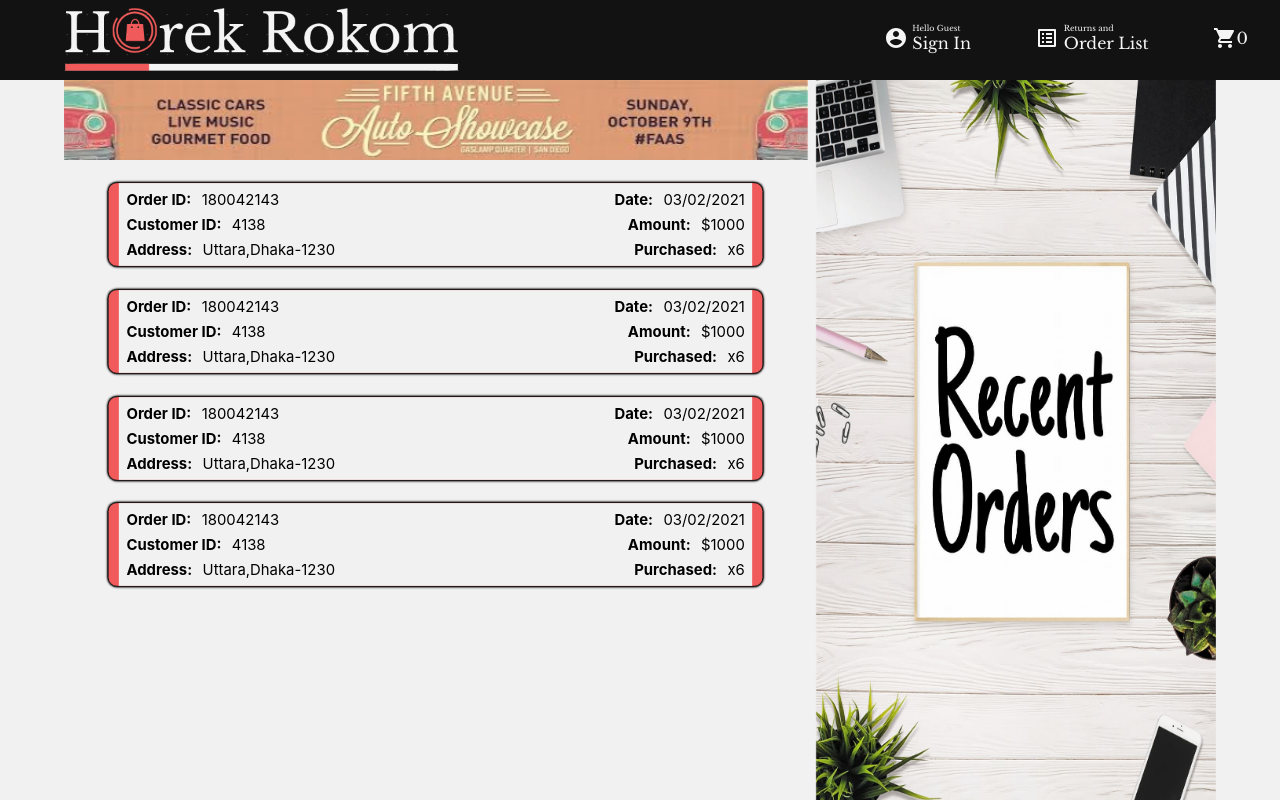
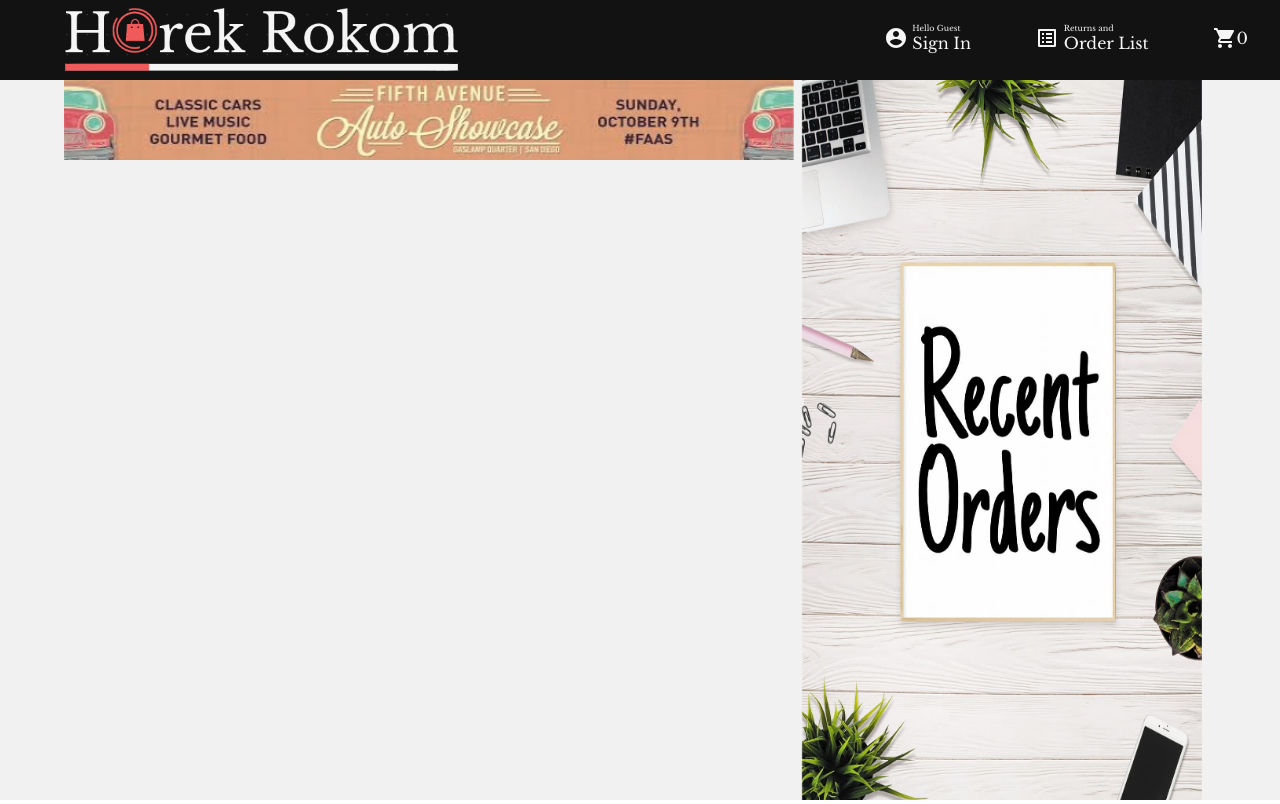
Before and after one commit to Ibtid/Horek-Rokom, a React (Create React App) app: page /orders in a window 1280 px wide. Built offline with nearby package versions, Linux system fonts and the light colour scheme.

Commit message:
order page primary

```diff
--- a/src/Pages/CheckoutPage/CheckoutPage.js
+++ b/src/Pages/CheckoutPage/CheckoutPage.js
@@ -35,7 +35,7 @@ const CheckoutPage = () => {
           orderid: orderid,
           productId: cart.id,
           image: cart.image,
-          description: cart.description,
+          name: cart.name,
           price: cart.price,
         },
       });
--- a/src/Pages/OrderPage/OrderPage.css
+++ b/src/Pages/OrderPage/OrderPage.css
@@ -29,6 +29,7 @@
   min-height: 90vh;
   background-color: #f1f1f1;
   margin-right: 0.5rem;
+  max-width: 57vw;
 }
 
 .orderPage__ad {
--- /dev/null
+++ b/src/UserComponent/Orders/OrderDetails/OrderDetails.css
@@ -0,0 +1,15 @@
+.orderDetails {
+  background-color: #f1f1f1;
+  height: auto;
+  transition: height 0.3s ease-out;
+  border-radius: 0px 0px 10px 10px;
+}
+
+.NO_DETAILS {
+  display: none;
+}
+
+.orderDetails__products {
+  display: flex;
+  flex-direction: row;
+}
--- /dev/null
+++ b/src/UserComponent/Orders/OrderDetails/OrderDetails.js
@@ -0,0 +1,28 @@
+import React from 'react';
+import { useStateValue } from '../../../StateProvider/StateProvider';
+import './OrderDetails.css';
+import OrderProducts from './OrderProducts';
+
+const OrderDetails = (props) => {
+  const [state, dispatch] = useStateValue();
+  const orderProducts = state.orderDetails.filter(
+    (orderDetails) => orderDetails.orderid === props.orderID
+  );
+  console.log(orderProducts);
+  return (
+    <div className={props.productsDisplay}>
+      <div className='orderDetails__products'>
+        {orderProducts.map((productsInfo) => (
+          <OrderProducts
+            productId={productsInfo.productId}
+            image={productsInfo.image}
+            name={productsInfo.name}
+            price={productsInfo.price}
+          />
+        ))}
+      </div>
+    </div>
+  );
+};
+
+export default OrderDetails;
--- /dev/null
+++ b/src/UserComponent/Orders/OrderDetails/OrderProducts.css
@@ -0,0 +1,12 @@
+.orderproduct__card {
+  background-color: #f5f5f5;
+  width: 12rem;
+  box-shadow: 0px 0px 2px 0.8px #121212;
+  padding: 0rem;
+  margin: 0.8rem 0.5rem;
+  border-radius: 10px;
+}
+
+.product__info {
+  display: flex;
+}
--- /dev/null
+++ b/src/UserComponent/Orders/OrderDetails/OrderProducts.js
@@ -0,0 +1,20 @@
+import React from 'react';
+import './OrderProducts.css';
+import test from '../../../Resources/Picture/Products/NikonLens.jpg';
+const OrderProducts = (props) => {
+  return (
+    <div className='orderproduct__card'>
+      <div className='product__imageContainer'>
+        <img className='product__image' src={props.image} alt='product.png' />
+      </div>
+      <div className='product__footer'>
+        <div className='product__info'>
+          <div className='product__name'>{props.name}</div>
+          <div className='product__price'>Price: ${props.price}</div>
+        </div>
+      </div>
+    </div>
+  );
+};
+
+export default OrderProducts;
--- a/src/UserComponent/Orders/OrderList/OrderList.js
+++ b/src/UserComponent/Orders/OrderList/OrderList.js
@@ -18,38 +18,6 @@ const OrderList = () => {
             date={orders.date}
           />
         ))}
-        <OrderSummary
-          orderID='180042143'
-          userID='4138'
-          address='Uttara,Dhaka-1230'
-          items='6'
-          totalPrice='1000'
-          date='03/02/2021'
-        />
-        <OrderSummary
-          orderID='180042143'
-          userID='4138'
-          address='Uttara,Dhaka-1230'
-          items='6'
-          totalPrice='1000'
-          date='03/02/2021'
-        />
-        <OrderSummary
-          orderID='180042143'
-          userID='4138'
-          address='Uttara,Dhaka-1230'
-          items='6'
-          totalPrice='1000'
-          date='03/02/2021'
-        />
-        <OrderSummary
-          orderID='180042143'
-          userID='4138'
-          address='Uttara,Dhaka-1230'
-          items='6'
-          totalPrice='1000'
-          date='03/02/2021'
-        />
       </div>
     </div>
   );
--- a/src/UserComponent/Orders/OrderList/OrderSummary/OrderSummary.css
+++ b/src/UserComponent/Orders/OrderList/OrderSummary/OrderSummary.css
@@ -16,6 +16,18 @@
   margin-right: 0.7rem;
   margin-left: 0.7rem;
   justify-content: space-between;
+  max-width: 100%;
+}
+
+.orderSummary__orderDetails {
+  max-width: 100%;
+  overflow: auto;
+  height: auto;
+}
+
+.orderSummary__orderDetails::-webkit-scrollbar {
+  width: 0px; /* Remove scrollbar space */
+  background: transparent; /* Optional: just make scrollbar invisible */
 }
 
 .orderSummary__orderInfo {
--- a/src/UserComponent/Orders/OrderList/OrderSummary/OrderSummary.js
+++ b/src/UserComponent/Orders/OrderList/OrderSummary/OrderSummary.js
@@ -1,15 +1,26 @@
 import { motion } from 'framer-motion';
-import React from 'react';
+import React, { useState } from 'react';
+import OrderDetails from '../../OrderDetails/OrderDetails';
 import './OrderSummary.css';
 
 const OrderSummary = (props) => {
+  const [showOrderDetails, setShowOrderDetails] = useState(false);
+
+  var productsDisplay = showOrderDetails ? 'orderDetails' : 'NO_DETAILS';
+  var collapsed = showOrderDetails ? 'not__collapsed' : 'collapsed';
+
+  const switchOrderDetails = () => {
+    setShowOrderDetails(!showOrderDetails);
+  };
+
   return (
     <motion.div
       className='orderSummary'
       animate={{ scale: 0.93, opacity: 1 }}
       transition={{ duration: 0.3 }}
-      whileHover={{ scale: 1 }}
-      whileTap={{ scale: 0.9 }}>
+      whileHover={{ scale: 0.96 }}
+      whileTap={{ scale: 0.9 }}
+      onClick={switchOrderDetails}>
       <div className='orderSummary__container'>
         <div className='orderSummary__orderInfo'>
           <div className='orderSummary__segment'>
@@ -41,6 +52,12 @@ const OrderSummary = (props) => {
             <div className='orderSummary__date'>x{props.items}</div>
           </div>
         </div>
+        <div className={`orderSummary__orderDetails ${collapsed}`}>
+          <OrderDetails
+            productsDisplay={productsDisplay}
+            orderID={props.orderID}
+          />
+        </div>
       </div>
     </motion.div>
   );
```
